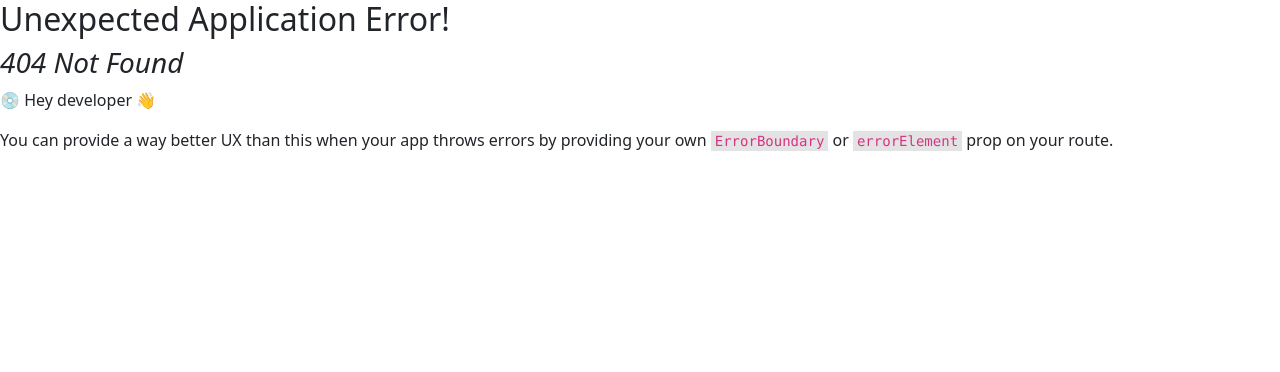
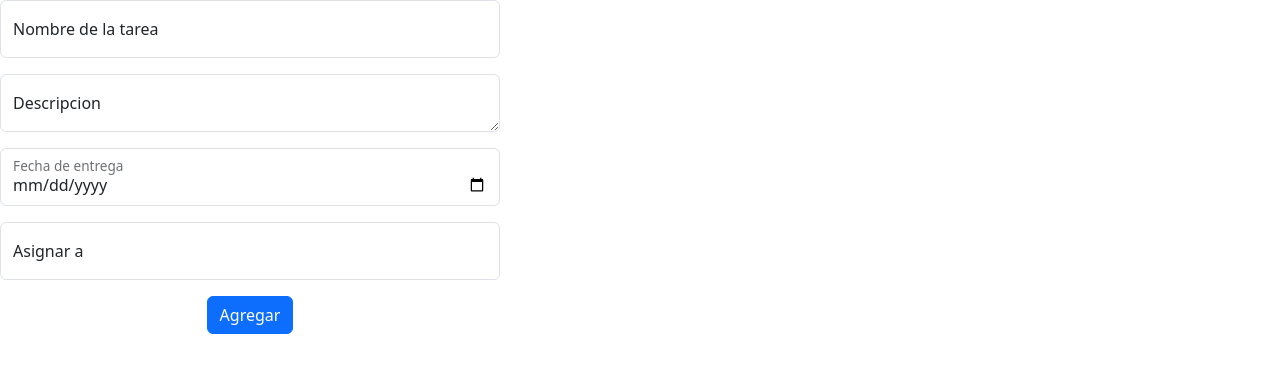
Before and after one commit to TomiRonco/TaskManager-FakeAPI, a React (Create React App) app: page /newTask in a window 1280 px wide. Before the commit this address had no page. Shown: the top 372 px of the page. Built offline with nearby package versions, Linux system fonts and the light colour scheme.

Commit message:
NewTask casi completo y cambio en el codigo de la imagen del login

```diff
--- /dev/null
+++ b/src/components/allTasks/AllTasks.js
@@ -0,0 +1,7 @@
+import React from "react";
+
+const AllTasks = () => {
+  return <div>hola</div>;
+};
+
+export default AllTasks;
--- a/src/components/login/Login.css
+++ b/src/components/login/Login.css
@@ -2,7 +2,7 @@
   width: 100%;
   height: 100vh;
 
-  background-image: url("C:\Users\Tomi\Documents\GitHub\Proyecto_TP-LAB3\frontend\src\assets\fondo.jpg");
+  background-image: url("../../assets/fondo.jpg");
   background-size: cover;
   background-repeat: no-repeat;
 }
--- /dev/null
+++ b/src/components/newTask/NewTask.css
@@ -0,0 +1,8 @@
+.form {
+  width: 500px;
+}
+
+.button {
+  display: flex;
+  justify-content: center;
+}
--- /dev/null
+++ b/src/components/newTask/NewTask.js
@@ -0,0 +1,125 @@
+import React, { useState, useRef } from "react";
+
+import "./NewTask.css";
+
+const taskInitialValues = {
+  taskName: "",
+  taskDescription: "",
+  taskDeliveryDate: new Date(), // dudas si funciona bien
+  taskState: false,
+  taskId: "taskInitialValues.length", // aca deberia ser segun el arreglo donde se guarden las tareas
+  taskAsigment: "",
+};
+const NewTask = () => {
+  const [newTask, setNewTask] = useState(taskInitialValues); // aca deberia setear al arreglo donde esten todas las tareas
+
+  const nameRef = useRef(null);
+  const descriptionRef = useRef(null);
+  const dateRef = useRef(null);
+  const asigmentRef = useRef(null);
+
+  const newTaskNameHandler = (event) => {
+    setNewTask({ ...newTask, taskName: event.target.value });
+  };
+
+  const newTaskDescripcionHandler = (event) => {
+    setNewTask({ ...newTask, taskDescription: event.target.value });
+  };
+
+  const newTaskDeliveryDateHandler = (event) => {
+    setNewTask({ ...newTask, taskDeliveryDate: event.target.value });
+  };
+
+  const newTaskAsigmentHandler = (event) => {
+    setNewTask({ ...newTask, taskAsigment: event.target.value });
+  };
+
+  const addHandler = () => {
+    if (nameRef.current.value.length === 0) {
+      nameRef.current.style.borderColor = "red";
+      nameRef.current.style.outline = "none";
+    } else {
+      nameRef.current.style.borderColor = "grey";
+      nameRef.current.style.outline = "none";
+    }
+
+    if (descriptionRef.current.value.length === 0) {
+      descriptionRef.current.style.borderColor = "red";
+      descriptionRef.current.style.outline = "none";
+    } else {
+      descriptionRef.current.style.borderColor = "grey";
+      descriptionRef.current.style.outline = "none";
+    }
+
+    if (dateRef.current.value.lentgth === 0) {
+      // no se ve ningun cambio
+      dateRef.current.focus();
+      dateRef.current.style.borderColor = "red";
+      dateRef.current.style.outline = "none";
+    } else {
+      dateRef.current.style.borderColor = "grey";
+      dateRef.current.style.outline = "none";
+    }
+
+    if (asigmentRef.current.value.length === 0) {
+      asigmentRef.current.style.borderColor = "red";
+      asigmentRef.current.style.outline = "none";
+    } else {
+      asigmentRef.current.style.borderColor = "grey";
+      asigmentRef.current.style.outline = "none";
+    }
+  };
+
+  return (
+    <div class="form">
+      <div class="form-floating mb-3">
+        <input
+          class="form-control"
+          id="floatingName"
+          placeholder="Nombre de la tarea"
+          ref={nameRef}
+          onChange={newTaskNameHandler}
+        ></input>
+        <label for="floatingName">Nombre de la tarea</label>
+      </div>
+      <div class="form-floating mb-3">
+        <textarea
+          id="floatingDescription"
+          class="form-control"
+          placeholder="Descripcion"
+          ref={descriptionRef}
+          onChange={newTaskDescripcionHandler}
+        ></textarea>
+        <label for="floatingDescription">Descripcion</label>
+      </div>
+      <div class="form-floating mb-3">
+        <input
+          id="floatingDate"
+          class="form-control"
+          placeholder="Fecha de entrega"
+          ref={dateRef}
+          type="date"
+          onChange={newTaskDeliveryDateHandler}
+        ></input>
+        <label for="floatingDate">Fecha de entrega</label>
+      </div>
+      <div class="form-floating mb-3">
+        <input
+          id="floatingAsigment"
+          class="form-control"
+          placeholder="Asignar"
+          ref={asigmentRef}
+          onChange={newTaskAsigmentHandler}
+        ></input>
+        <label for="floatingAsigment">Asignar a</label>
+      </div>
+      <div class="button">
+        <button class="btn btn-primary" onClick={addHandler}>
+          Agregar
+        </button>
+      </div>
+    </div>
+  );
+};
+
+export default NewTask;
--- a/src/components/register/Register.css
+++ b/src/components/register/Register.css
@@ -2,7 +2,7 @@
     width: 100%;
     height: 100vh;
 
-    background-image: url("C:\Users\Tomi\Documents\GitHub\Proyecto_TP-LAB3\frontend\src\assets\fondo.jpg");
+    background-image: url("../../assets/fondo.jpg");
     background-size: cover;
     background-repeat: no-repeat;
   }
```
Also changed, not shown: src/App.js (+10 -0 lines).
